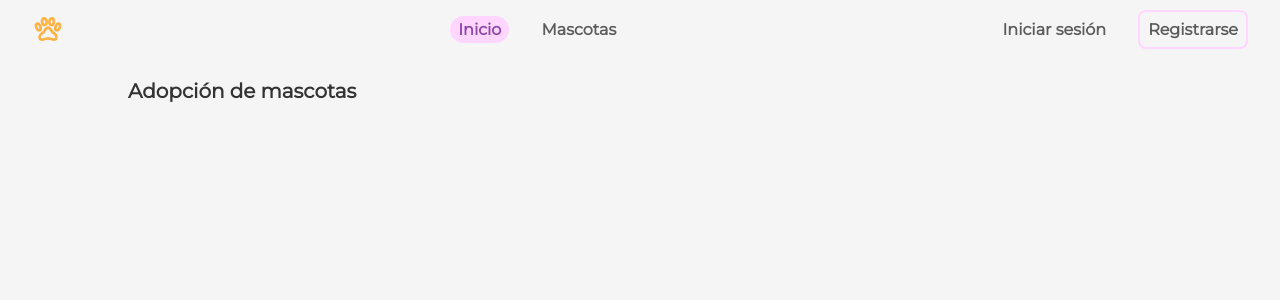
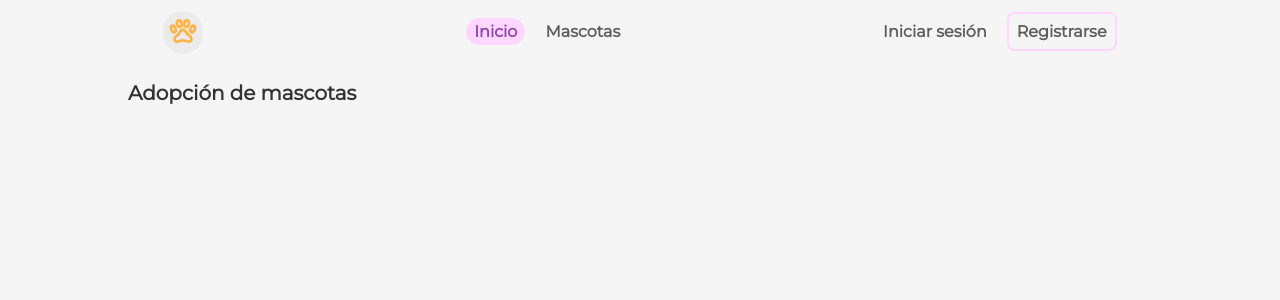
Before and after one commit to johan541/mascotas, a Next.js app: page / in a window 1280 px wide. Shown: the top 300 px of the page. Built offline with nearby package versions, Linux system fonts and the light colour scheme.

Commit message:
💄 Adjust spacing and add styles to brand and link

```diff
--- a/src/components/NavBar/NavBar.module.scss
+++ b/src/components/NavBar/NavBar.module.scss
@@ -5,7 +5,7 @@
 .navbar {
   width: 100vw;
   display: flex;
-  justify-content: space-between;
+  justify-content: space-around;
   align-items: center;
   padding: 0.8rem 3.2rem;
   box-sizing: border-box;
@@ -14,21 +14,30 @@
 .brand {
   @include non-link;
   color: $primary-100;
+  outline-color: $primary-300;
+  background-color: $bg-200;
+  border-radius: 100vmax;
+  padding: 0.4rem;
 }
 
 .navigation {
   @include horizontal-list;
 
   place-content: center;
-  gap: 3.2rem;
+  gap: 2rem;
   font-size: 12pt;
   box-sizing: border-box;
+}
+
+.item:active {
+  scale: 0.9;
 }
 
 .link {
   display: inline-block;
   @include non-link;
   color: $text-200;
+  outline-color: $primary-300;
   font-weight: 600;
   transition: color border 100ms ease;
 
```
